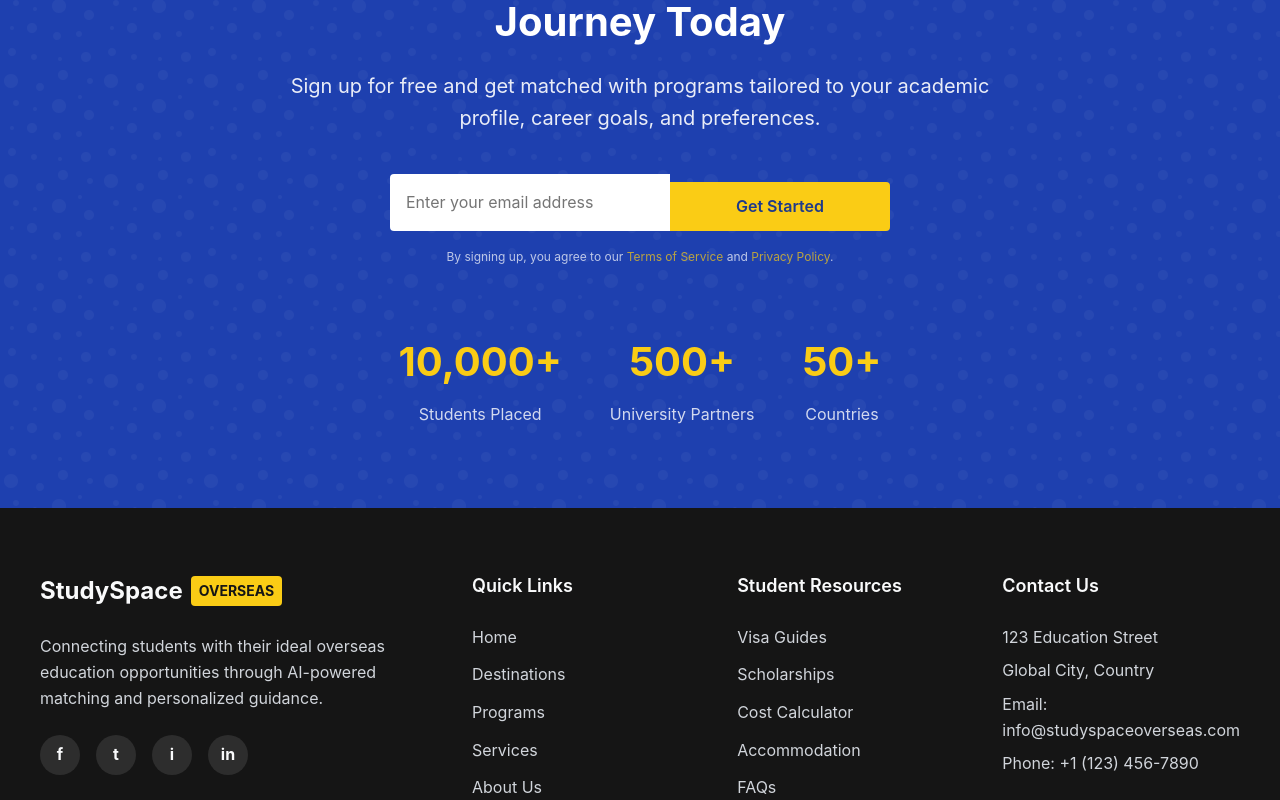
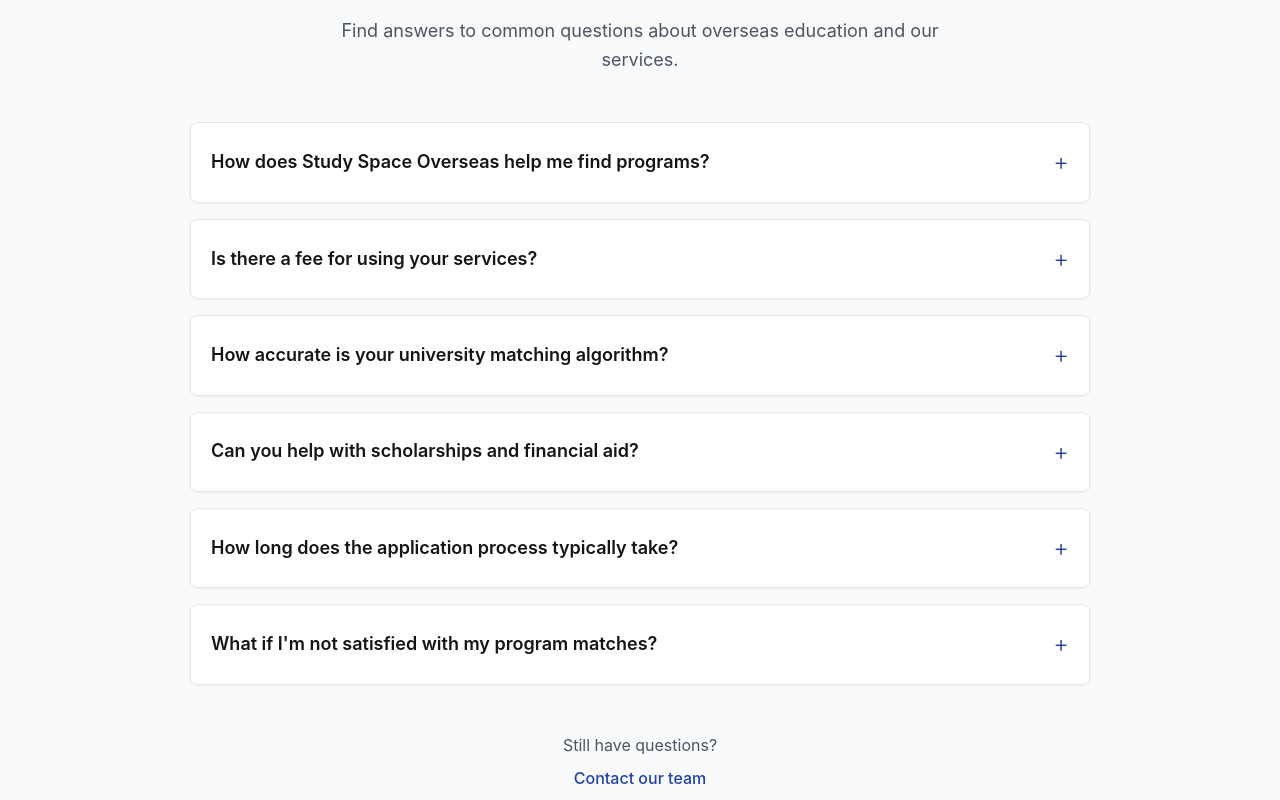
Before and after one commit to Humair741/study-space-overseas, a React (Vite) app in the folder client/: page / in a window 1280 px wide. Shown: the part 2820-3620 px from the top of the page. Built offline with nearby package versions, Linux system fonts and the light colour scheme.

Commit message:
Add FAQ section component

```diff
--- a/client/src/App.jsx
+++ b/client/src/App.jsx
@@ -5,6 +5,7 @@ import FeaturesSection from './components/features/FeaturesSection';
 import DestinationsSection from './components/features/DestinationsSection';
 import AIFeaturesSection from './components/features/AIFeaturesSection';
 import TestimonialsSection from './components/features/TestimonialsSection';
+import FAQSection from './components/features/FAQSection';
 import CTASection from './components/features/CTASection';
 import Footer from './components/layout/Footer';
 import './App.css';
@@ -19,6 +20,7 @@ function App() {
         <DestinationsSection />
         <AIFeaturesSection />
         <TestimonialsSection />
+        <FAQSection />
         <CTASection />
       </main>
       <Footer />
--- /dev/null
+++ b/client/src/components/features/FAQSection/FAQSection.css
@@ -0,0 +1,113 @@
+.faq-section {
+    padding: 5rem 1rem;
+    background-color: #f9fafb;
+  }
+
+  .faq-container {
+    max-width: 900px;
+    margin: 0 auto;
+  }
+
+  .section-title {
+    font-size: 2rem;
+    font-weight: 700;
+    color: #151515;
+    text-align: center;
+    margin-bottom: 1rem;
+  }
+
+  .section-description {
+    text-align: center;
+    max-width: 600px;
+    margin: 0 auto 3rem;
+    color: #4b5563;
+    line-height: 1.6;
+  }
+
+  .faq-list {
+    display: flex;
+    flex-direction: column;
+    gap: 1rem;
+    margin-bottom: 3rem;
+  }
+
+  .faq-item {
+    background-color: white;
+    border-radius: 0.5rem;
+    overflow: hidden;
+    box-shadow: 0 1px 3px rgba(0, 0, 0, 0.05);
+    border: 1px solid #e5e7eb;
+    transition: box-shadow 0.3s;
+  }
+
+  .faq-item:hover {
+    box-shadow: 0 4px 6px rgba(0, 0, 0, 0.1);
+  }
+
+  .faq-item.active {
+    box-shadow: 0 4px 6px rgba(0, 0, 0, 0.1);
+  }
+
+  .faq-question {
+    width: 100%;
+    text-align: left;
+    padding: 1.25rem;
+    background-color: white;
+    border: none;
+    cursor: pointer;
+    font-weight: 600;
+    font-size: 1.125rem;
+    color: #151515;
+    display: flex;
+    justify-content: space-between;
+    align-items: center;
+  }
+
+  .faq-icon {
+    font-size: 1.5rem;
+    color: #1e40af;
+    font-weight: 300;
+    transition: transform 0.3s;
+  }
+
+  .faq-item.active .faq-icon {
+    transform: rotate(180deg);
+  }
+
+  .faq-answer-container {
+    max-height: 0;
+    overflow: hidden;
+    transition: max-height 0.3s ease-out;
+  }
+
+  .faq-item.active .faq-answer-container {
+    max-height: 500px; /* Adjust this value based on your content */
+  }
+
+  .faq-answer {
+    padding: 0 1.25rem 1.25rem;
+    color: #4b5563;
+    line-height: 1.6;
+  }
+
+  .more-questions {
+    text-align: center;
+    margin-top: 2rem;
+  }
+
+  .more-questions p {
+    margin-bottom: 0.5rem;
+    color: #4b5563;
+  }
+
+  .contact-link {
+    color: #1e40af;
+    font-weight: 500;
+    text-decoration: none;
+    transition: color 0.2s;
+  }
+
+  .contact-link:hover {
+    color: #facc15;
+    text-decoration: underline;
+  }
--- /dev/null
+++ b/client/src/components/features/FAQSection/FAQSection.jsx
@@ -0,0 +1,84 @@
+import { useState } from 'react';
+import './FAQSection.css';
+
+const FAQSection = () => {
+  const faqs = [
+    {
+      id: 1,
+      question: "How does Study Space Overseas help me find programs?",
+      answer: "Our AI-powered platform analyzes your academic background, career goals, and preferences to suggest the most suitable overseas programs. We match you with universities and courses that align with your profile, ensuring better acceptance chances and career outcomes."
+    },
+    {
+      id: 2,
+      question: "Is there a fee for using your services?",
+      answer: "Basic matching services and resources are completely free. For premium services like application assistance, document review, visa guidance, and personalized counseling, we offer affordable packages tailored to your needs. View our pricing page for detailed information."
+    },
+    {
+      id: 3,
+      question: "How accurate is your university matching algorithm?",
+      answer: "Our algorithm is built on extensive data from successful placements and university requirements. It considers over 50 factors including academic scores, extracurricular activities, budget constraints, and career goals. Our match accuracy exceeds 90% for students who provide complete profile information."
+    },
+    {
+      id: 4,
+      question: "Can you help with scholarships and financial aid?",
+      answer: "Yes! We identify scholarship opportunities you're eligible for based on your profile. Our premium services include scholarship application assistance, essay review, and connecting you with financial aid resources at your target institutions."
+    },
+    {
+      id: 5,
+      question: "How long does the application process typically take?",
+      answer: "The timeline varies by country and program. Generally, we recommend starting 12-18 months before your intended enrollment date. Emergency applications can sometimes be processed in 2-3 months, but options may be limited. Our platform provides customized timelines based on your target programs."
+    },
+    {
+      id: 6,
+      question: "What if I'm not satisfied with my program matches?",
+      answer: "You can refine your preferences and receive new matches anytime. If you're a premium member, you'll be assigned a personal education counselor who will work with you to understand your requirements better and provide tailored recommendations."
+    }
+  ];
+
+  const [activeIndex, setActiveIndex] = useState(null);
+
+  const toggleFAQ = (index) => {
+    setActiveIndex(activeIndex === index ? null : index);
+  };
+
+  return (
+    <section className="faq-section">
+      <div className="faq-container">
+        <h2 className="section-title">Frequently Asked Questions</h2>
+        <p className="section-description">
+          Find answers to common questions about overseas education and our services.
+        </p>
+
+        <div className="faq-list">
+          {faqs.map((faq, index) => (
+            <div
+              key={faq.id}
+              className={`faq-item ${activeIndex === index ? 'active' : ''}`}
+            >
+              <button
+                className="faq-question"
+                onClick={() => toggleFAQ(index)}
+                aria-expanded={activeIndex === index}
+              >
+                {faq.question}
+                <span className="faq-icon">
+                  {activeIndex === index ? '−' : '+'}
+                </span>
+              </button>
+              <div className="faq-answer-container">
+                <p className="faq-answer">{faq.answer}</p>
+              </div>
+            </div>
+          ))}
+        </div>
+
+        <div className="more-questions">
+          <p>Still have questions?</p>
+          <a href="/contact" className="contact-link">Contact our team</a>
+        </div>
+      </div>
+    </section>
+  );
+};
+
+export default FAQSection;
--- /dev/null
+++ b/client/src/components/features/FAQSection/index.js
@@ -0,0 +1 @@
+export { default } from './FAQSection';
```
